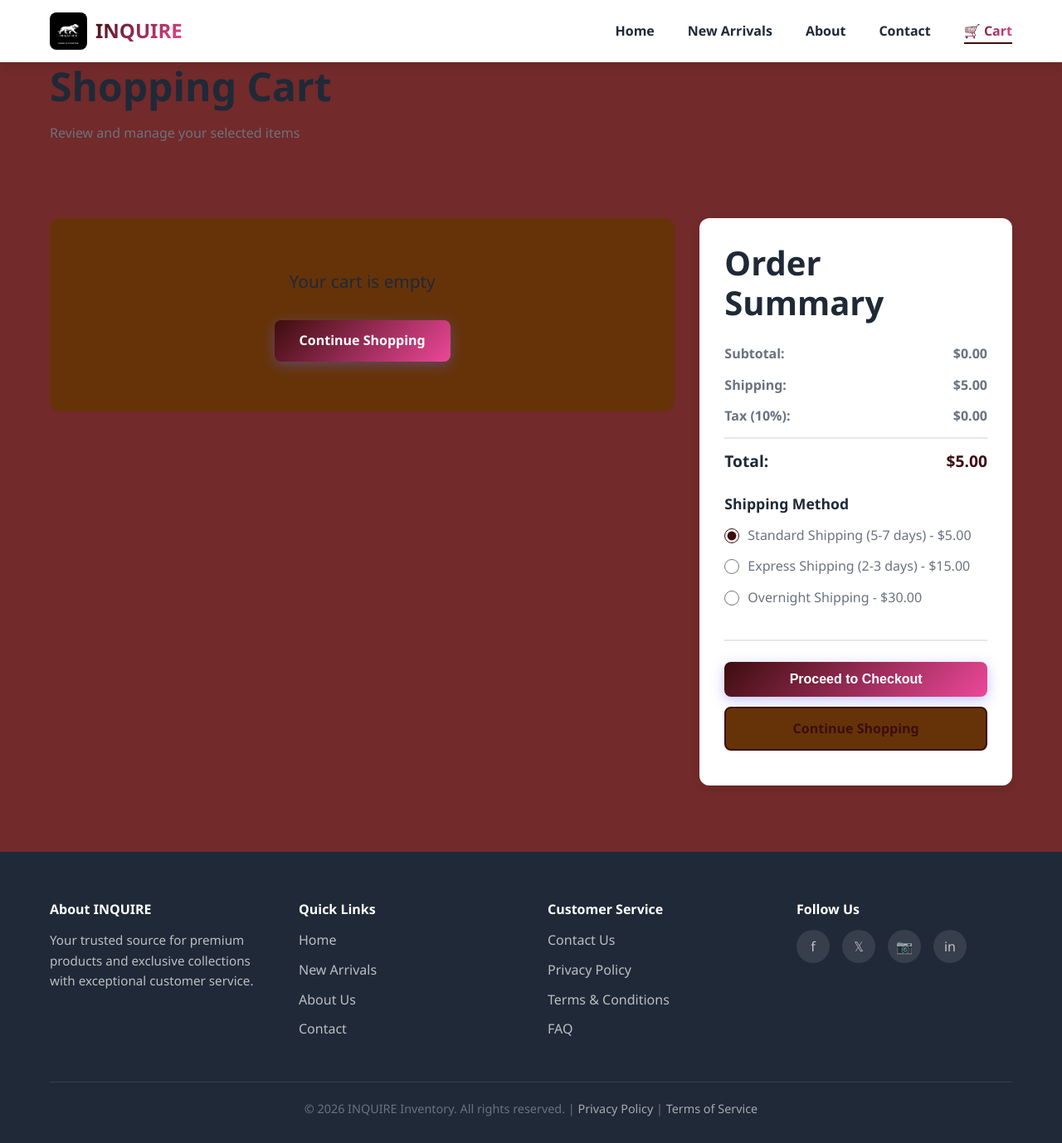
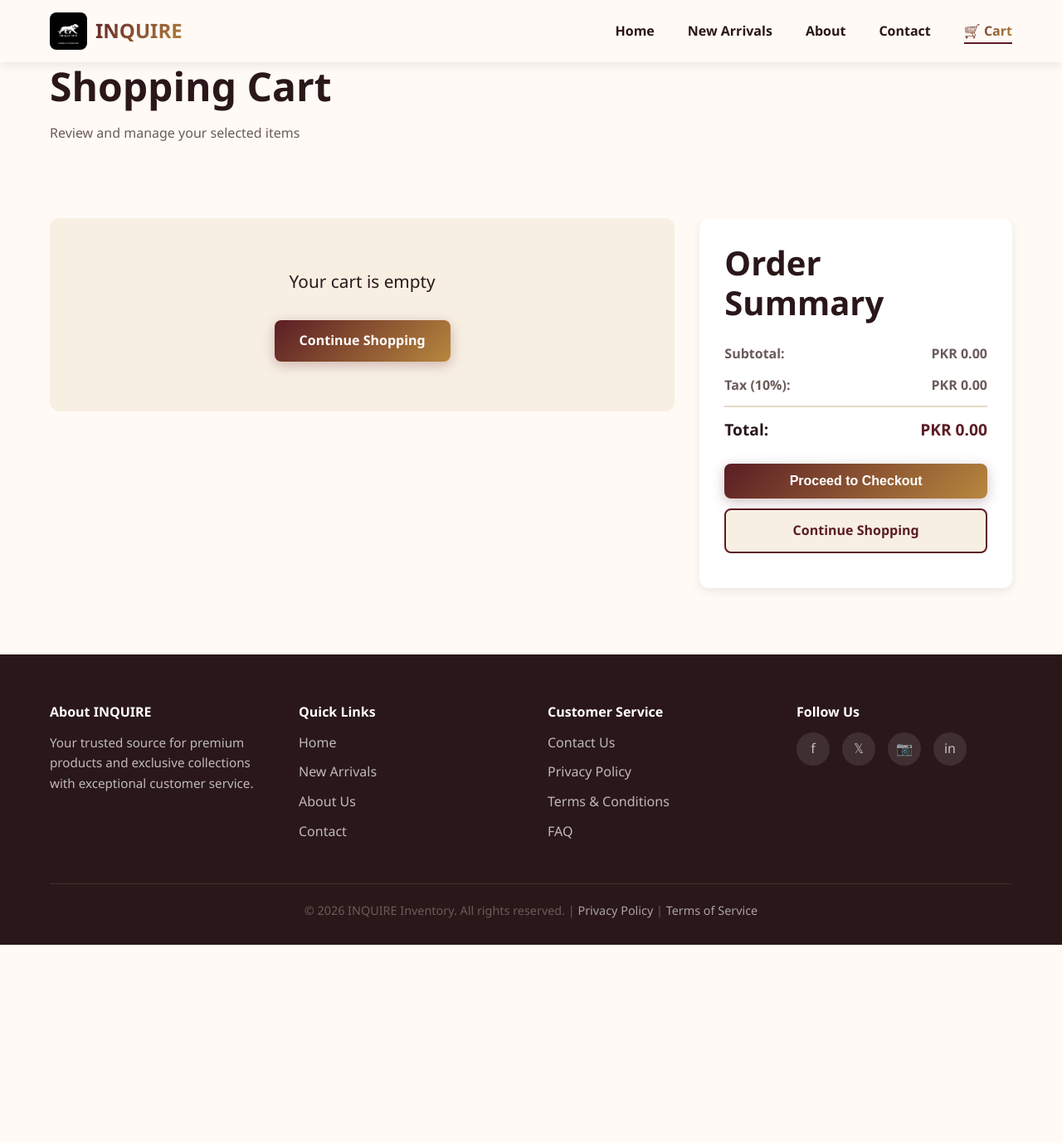
Before and after one commit to fabbas101947-hash/MY-INQUIRE-WEB, a PHP site: page /CART.HTML in a window 1280 px wide. Shown: the whole page at 83% size. After the commit the page ends 1139 px from the top, so only its background shows below. Run offline with PHP 8.4, Linux system fonts and the light colour scheme.

Commit message:
upadet website

```diff
--- a/CART.CSS
+++ b/CART.CSS
@@ -192,41 +192,6 @@
     font-size: 1.2rem;
 }
 
-/* Shipping Options */
-.shipping-options {
-    margin-bottom: 25px;
-    padding-bottom: 25px;
-    border-bottom: 2px solid var(--border-color);
-}
-
-.shipping-options h3 {
-    margin-bottom: 15px;
-    color: var(--dark-color);
-    font-size: 1.1rem;
-}
-
-.option {
-    display: flex;
-    align-items: center;
-    margin-bottom: 12px;
-    cursor: pointer;
-}
-
-.option input[type="radio"] {
-    width: 18px;
-    height: 18px;
-    margin-right: 10px;
-    cursor: pointer;
-    accent-color: var(--primary-color);
-}
-
-.option label {
-    cursor: pointer;
-    color: var(--gray-color);
-    font-weight: 500;
-    margin: 0;
-}
-
 /* Checkout Buttons */
 .btn-checkout,
 .btn-continue {
@@ -389,6 +354,12 @@
     color: var(--dark-color);
     text-align: center;
     font-size: 0.9rem;
+}
+
+.cod-note {
+    margin: 0;
+    color: var(--gray-color);
+    text-align: center;
 }
 
 /* Payment Form */
--- a/CART.HTML
+++ b/CART.HTML
@@ -66,36 +66,15 @@
                     <div class="summary-details">
                         <div class="summary-row">
                             <span>Subtotal:</span>
-                            <span id="subtotal">$0.00</span>
-                        </div>
-                        <div class="summary-row">
-                            <span>Shipping:</span>
-                            <span id="shipping">$0.00</span>
+                            <span id="subtotal">PKR 0.00</span>
                         </div>
                         <div class="summary-row">
                             <span>Tax (10%):</span>
-                            <span id="tax">$0.00</span>
+                            <span id="tax">PKR 0.00</span>
                         </div>
                         <div class="summary-row divider">
                             <span>Total:</span>
-                            <span id="total" class="total-amount">$0.00</span>
-                        </div>
-                    </div>
-
-                    <!-- Shipping Options -->
-                    <div class="shipping-options">
-                        <h3>Shipping Method</h3>
-                        <div class="option">
-                            <input type="radio" id="standard" name="shipping" value="5" checked>
-                            <label for="standard">Standard Shipping (5-7 days) - $5.00</label>
-                        </div>
-                        <div class="option">
-                            <input type="radio" id="express" name="shipping" value="15">
-                            <label for="express">Express Shipping (2-3 days) - $15.00</label>
-                        </div>
-                        <div class="option">
-                            <input type="radio" id="overnight" name="shipping" value="30">
-                            <label for="overnight">Overnight Shipping - $30.00</label>
+                            <span id="total" class="total-amount">PKR 0.00</span>
                         </div>
                     </div>
 
@@ -119,7 +98,7 @@
                 <!-- Tabs -->
                 <div class="payment-tabs">
                     <button class="tab-button active" data-tab="payment-method">Payment Method</button>
-                    <button class="tab-button" data-tab="billing">Billing Address</button>
+                    <button class="tab-button" data-tab="billing">Delivery Address</button>
                     <button class="tab-button" data-tab="review">Review Order</button>
                 </div>
 
@@ -128,103 +107,55 @@
                     <h3>Select Payment Method</h3>
                     <div class="payment-methods">
                         <div class="method-option">
-                            <input type="radio" id="creditCard" name="paymentMethod" value="credit-card" checked>
-                            <label for="creditCard" class="method-label">
-                                <span class="method-icon">💳</span>
-                                <span class="method-name">Credit/Debit Card</span>
-                            </label>
-                        </div>
-                        <div class="method-option">
-                            <input type="radio" id="paypal" name="paymentMethod" value="paypal">
-                            <label for="paypal" class="method-label">
-                                <span class="method-icon">🅿️</span>
-                                <span class="method-name">PayPal</span>
-                            </label>
-                        </div>
-                        <div class="method-option">
-                            <input type="radio" id="stripe" name="paymentMethod" value="stripe">
-                            <label for="stripe" class="method-label">
-                                <span class="method-icon">💰</span>
-                                <span class="method-name">Stripe Payment</span>
-                            </label>
-                        </div>
-                        <div class="method-option">
-                            <input type="radio" id="applePay" name="paymentMethod" value="apple-pay">
-                            <label for="applePay" class="method-label">
-                                <span class="method-icon">🍎</span>
-                                <span class="method-name">Apple Pay</span>
-                            </label>
-                        </div>
-                        <div class="method-option">
-                            <input type="radio" id="googlePay" name="paymentMethod" value="google-pay">
-                            <label for="googlePay" class="method-label">
-                                <span class="method-icon">🔵</span>
-                                <span class="method-name">Google Pay</span>
+                            <input type="radio" id="cashOnDelivery" name="paymentMethod" value="cash-on-delivery" checked>
+                            <label for="cashOnDelivery" class="method-label">
+                                <span class="method-icon">COD</span>
+                                <span class="method-name">Cash on Delivery</span>
                             </label>
                         </div>
                     </div>
+                    <p class="cod-note">Pay in cash when your order is delivered.</p>
+                </div>
 
-                    <!-- Credit Card Form -->
-                    <div id="creditCardForm" class="payment-form active">
-                        <h4>Enter Card Details</h4>
+                <!-- Delivery Address Tab -->
+                <div id="billing" class="tab-content">
+                    <h3>Delivery Address</h3>
+                    <form id="deliveryForm" novalidate>
                         <div class="form-group">
-                            <label>Cardholder Name</label>
-                            <input type="text" placeholder="John Doe" class="form-input">
+                            <label for="fullName">Full Name</label>
+                            <input id="fullName" name="fullName" type="text" placeholder="John Doe" class="form-input" autocomplete="name" minlength="2" required>
                         </div>
                         <div class="form-group">
-                            <label>Card Number</label>
-                            <input type="text" placeholder="1234 5678 9012 3456" class="form-input card-number" maxlength="19">
+                            <label for="email">Email Address</label>
+                            <input id="email" name="email" type="email" placeholder="john@example.com" class="form-input" autocomplete="email" required>
+                        </div>
+                        <div class="form-group">
+                            <label for="phone">Phone Number</label>
+                            <input id="phone" name="phone" type="tel" placeholder="+92 300 1234567" class="form-input" autocomplete="tel" pattern="^(?:\+92\s?|0)3(?:[ -]?\d){9}$" required>
+                        </div>
+                        <div class="form-group">
+                            <label for="address">Street Address</label>
+                            <input id="address" name="address" type="text" placeholder="123 Main Street" class="form-input" autocomplete="street-address" minlength="5" required>
                         </div>
                         <div class="form-row">
                             <div class="form-group">
-                                <label>Expiry Date</label>
-                                <input type="text" placeholder="MM/YY" class="form-input" maxlength="5">
+                                <label for="city">City</label>
+                                <input id="city" name="city" type="text" placeholder="Lahore" class="form-input" autocomplete="address-level2" minlength="2" required>
                             </div>
                             <div class="form-group">
-                                <label>CVV</label>
-                                <input type="text" placeholder="123" class="form-input cvv" maxlength="4">
+                                <label for="province">Province</label>
+                                <input id="province" name="province" type="text" placeholder="Punjab" class="form-input" autocomplete="address-level1" minlength="2" required>
+                            </div>
+                            <div class="form-group">
+                                <label for="postalCode">Postal Code</label>
+                                <input id="postalCode" name="postalCode" type="text" placeholder="54000" class="form-input" autocomplete="postal-code" pattern="\d{5}" required>
                             </div>
                         </div>
-                    </div>
-                </div>
-
-                <!-- Billing Address Tab -->
-                <div id="billing" class="tab-content">
-                    <h3>Billing Address</h3>
-                    <div class="form-group">
-                        <label>Full Name</label>
-                        <input type="text" placeholder="John Doe" class="form-input">
-                    </div>
-                    <div class="form-group">
-                        <label>Email Address</label>
-                        <input type="email" placeholder="john@example.com" class="form-input">
-                    </div>
-                    <div class="form-group">
-                        <label>Phone Number</label>
-                        <input type="tel" placeholder="+1 (555) 123-4567" class="form-input">
-                    </div>
-                    <div class="form-group">
-                        <label>Street Address</label>
-                        <input type="text" placeholder="123 Main Street" class="form-input">
-                    </div>
-                    <div class="form-row">
                         <div class="form-group">
-                            <label>City</label>
-                            <input type="text" placeholder="New York" class="form-input">
+                            <label for="country">Country</label>
+                            <input id="country" name="country" type="text" value="Pakistan" class="form-input" autocomplete="country-name" readonly required>
                         </div>
-                        <div class="form-group">
-                            <label>State</label>
-                            <input type="text" placeholder="NY" class="form-input">
-                        </div>
-                        <div class="form-group">
-                            <label>Zip Code</label>
-                            <input type="text" placeholder="10001" class="form-input">
-                        </div>
-                    </div>
-                    <div class="form-group">
-                        <label>Country</label>
-                        <input type="text" placeholder="United States" class="form-input">
-                    </div>
+                    </form>
                 </div>
 
                 <!-- Review Order Tab -->
@@ -236,19 +167,15 @@
                     <div class="review-summary">
                         <div class="row">
                             <span>Subtotal:</span>
-                            <span id="reviewSubtotal">$0.00</span>
-                        </div>
-                        <div class="row">
-                            <span>Shipping:</span>
-                            <span id="reviewShipping">$0.00</span>
+                            <span id="reviewSubtotal">PKR 0.00</span>
                         </div>
                         <div class="row">
                             <span>Tax:</span>
-                            <span id="reviewTax">$0.00</span>
+                            <span id="reviewTax">PKR 0.00</span>
                         </div>
                         <div class="row total">
                             <span>Total:</span>
-                            <span id="reviewTotal">$0.00</span>
+                            <span id="reviewTotal">PKR 0.00</span>
                         </div>
                     </div>
                 </div>
@@ -257,7 +184,7 @@
             <div class="modal-footer">
                 <button class="btn btn-secondary" id="backBtn">Back</button>
                 <button class="btn btn-primary" id="nextBtn">Next Step</button>
-                <button class="btn btn-success" id="completeBtn" style="display: none;">Complete Order</button>
+                <button class="btn btn-success" id="completeBtn" style="display: none;">Place COD Order</button>
             </div>
         </div>
     </div>
--- a/STYLE.CSS
+++ b/STYLE.CSS
@@ -1,11 +1,11 @@
 /* ===== CSS Variables (Theme Colors) ===== */
 :root {
-    --primary-color: rgb(61, 13, 13);
-    --secondary-color: #ec4899;
-    --dark-color: #1f2937;
-    --light-color: #663309;
-    --gray-color: #6b7280;
-    --border-color: #e5e7eb;
+    --primary-color: #5b1d24;
+    --secondary-color: #b8873e;
+    --dark-color: #2a1719;
+    --light-color: #f8efe3;
+    --gray-color: #6b5b59;
+    --border-color: #e7d8c5;
     --success-color: #10b981;
     --warning-color: #f59e0b;
     --shadow: 0 10px 30px rgba(0, 0, 0, 0.1);
@@ -27,7 +27,7 @@ body {
     font-family: 'Segoe UI', Tahoma, Geneva, Verdana, sans-serif;
     line-height: 1.6;
     color: var(--dark-color);
-    background-color: #722a2a;
+    background-color: #fffaf5;
     overflow-x: hidden;
 }
 
@@ -80,12 +80,12 @@ a:hover {
 .btn-primary {
     background: linear-gradient(135deg, var(--primary-color), var(--secondary-color));
     color: white;
-    box-shadow: 0 4px 15px rgba(99, 102, 241, 0.4);
+    box-shadow: 0 4px 15px rgba(91, 29, 36, 0.28);
 }
 
 .btn-primary:hover {
     transform: translateY(-3px);
-    box-shadow: 0 6px 20px rgba(99, 102, 241, 0.6);
+    box-shadow: 0 8px 22px rgba(91, 29, 36, 0.38);
 }
 
 .btn-secondary {
@@ -101,7 +101,7 @@ a:hover {
 
 /* ===== Navigation Bar ===== */
 .navbar {
-    background: white;
+    background: rgba(255, 250, 245, 0.96);
     box-shadow: var(--shadow-sm);
     position: sticky;
     top: 0;
```
Also changed, not shown: other parts of STYLE.CSS (+23 -12 lines), CART.JS (+46 -87 lines), NEW ARRIVAL.HTML (+16 -16 lines), SCRIPT.JS (+16 -3 lines), api/index.php (added, +40 -0 lines), config/database.php (added, +19 -0 lines), database/database.sql (added, +23 -0 lines), includes/bootstrap.php (added, +12 -0 lines).
